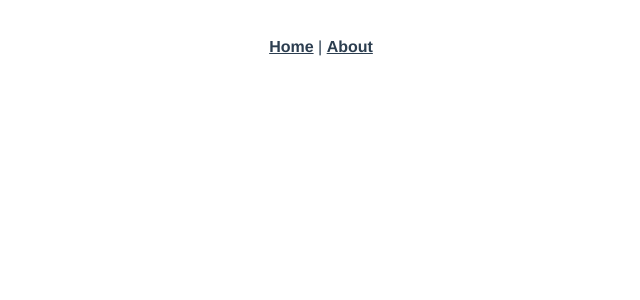
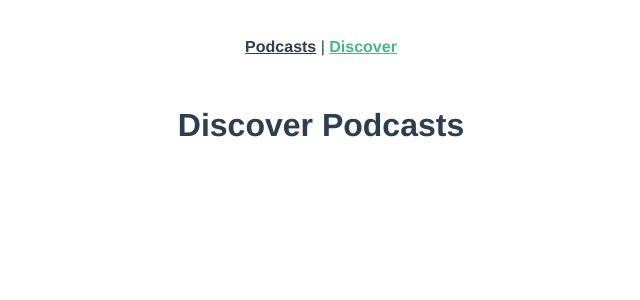
Before and after one commit to okradze/podcast-player-vue, a Vue app: page /discover in a window 1280 px wide. Before the commit this address had no page. Shown: the top 300 px of the page, without its empty margins (319-959 px from the left). Built offline with nearby package versions, Linux system fonts and the light colour scheme.

Commit message:
Routing and Views

```diff
--- a/src/App.vue
+++ b/src/App.vue
@@ -1,7 +1,7 @@
 <template>
   <div id="nav">
-    <router-link to="/">Home</router-link> |
-    <router-link to="/about">About</router-link>
+    <router-link to="/">Podcasts</router-link> |
+    <router-link to="/discover">Discover</router-link>
   </div>
   <router-view />
 </template>
--- a/src/router/index.js
+++ b/src/router/index.js
@@ -1,20 +1,20 @@
 import { createRouter, createWebHistory } from "vue-router";
-import Home from "../views/Home.vue";
 
 const routes = [
   {
     path: "/",
-    name: "Home",
-    component: Home,
+    name: "Podcasts",
+    component: () => import("../views/Podcasts.vue"),
   },
   {
-    path: "/about",
-    name: "About",
-    // route level code-splitting
-    // this generates a separate chunk (about.[hash].js) for this route
-    // which is lazy-loaded when the route is visited.
-    component: () =>
-      import(/* webpackChunkName: "about" */ "../views/About.vue"),
+    path: "/discover",
+    name: "DiscoverPodcasts",
+    component: () => import("../views/DiscoverPodcasts.vue"),
+  },
+  {
+    path: "/podcast/:id",
+    name: "PodcastDetails",
+    component: () => import("../views/PodcastDetails.vue"),
   },
 ];
 
--- a/src/views/About.vue
+++ /dev/null
@@ -1,5 +0,0 @@
-<template>
-  <div class="about">
-    <h1>This is an about page</h1>
-  </div>
-</template>
--- /dev/null
+++ b/src/views/DiscoverPodcasts.vue
@@ -0,0 +1,3 @@
+<template>
+  <h1>Discover Podcasts</h1>
+</template>
--- /dev/null
+++ b/src/views/PodcastDetails.vue
@@ -0,0 +1,3 @@
+<template>
+  <h1>Podcast Details for: {{ $route.params.id }}</h1>
+</template>
--- /dev/null
+++ b/src/views/Podcasts.vue
@@ -0,0 +1,3 @@
+<template>
+  <h1>Podcasts</h1>
+</template>
```
